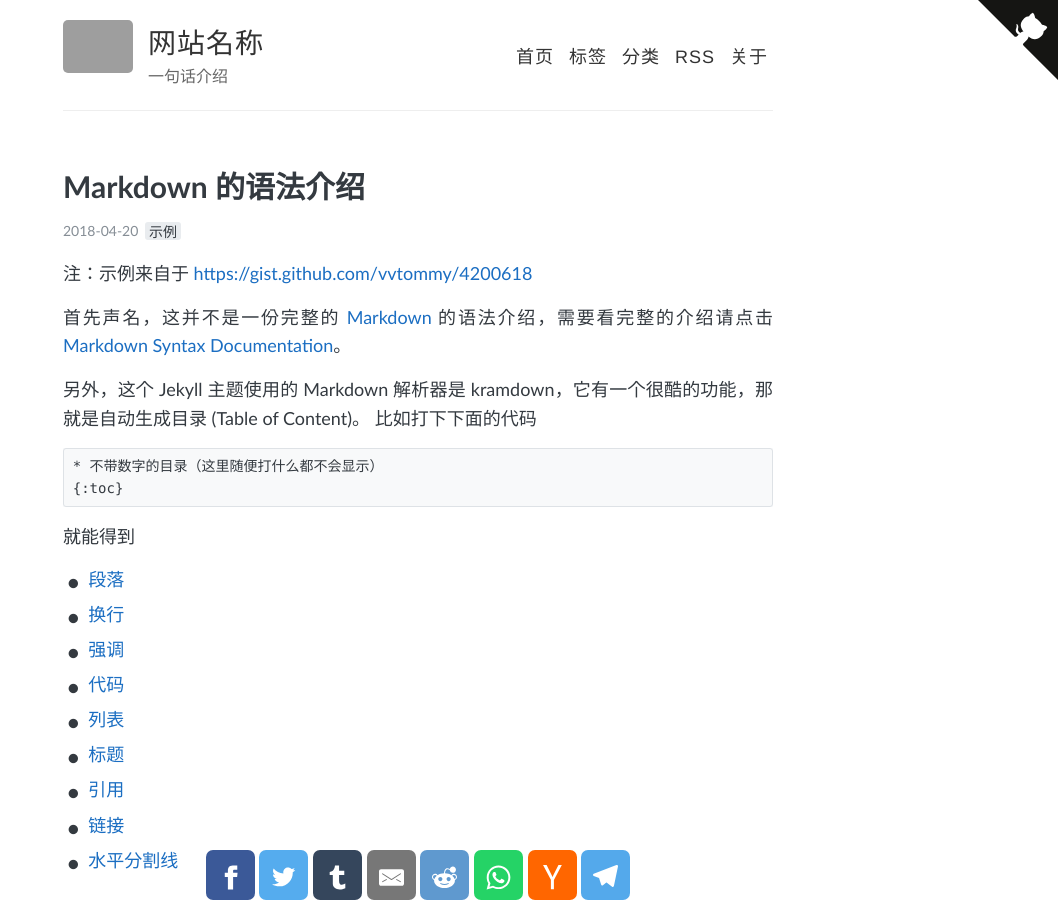
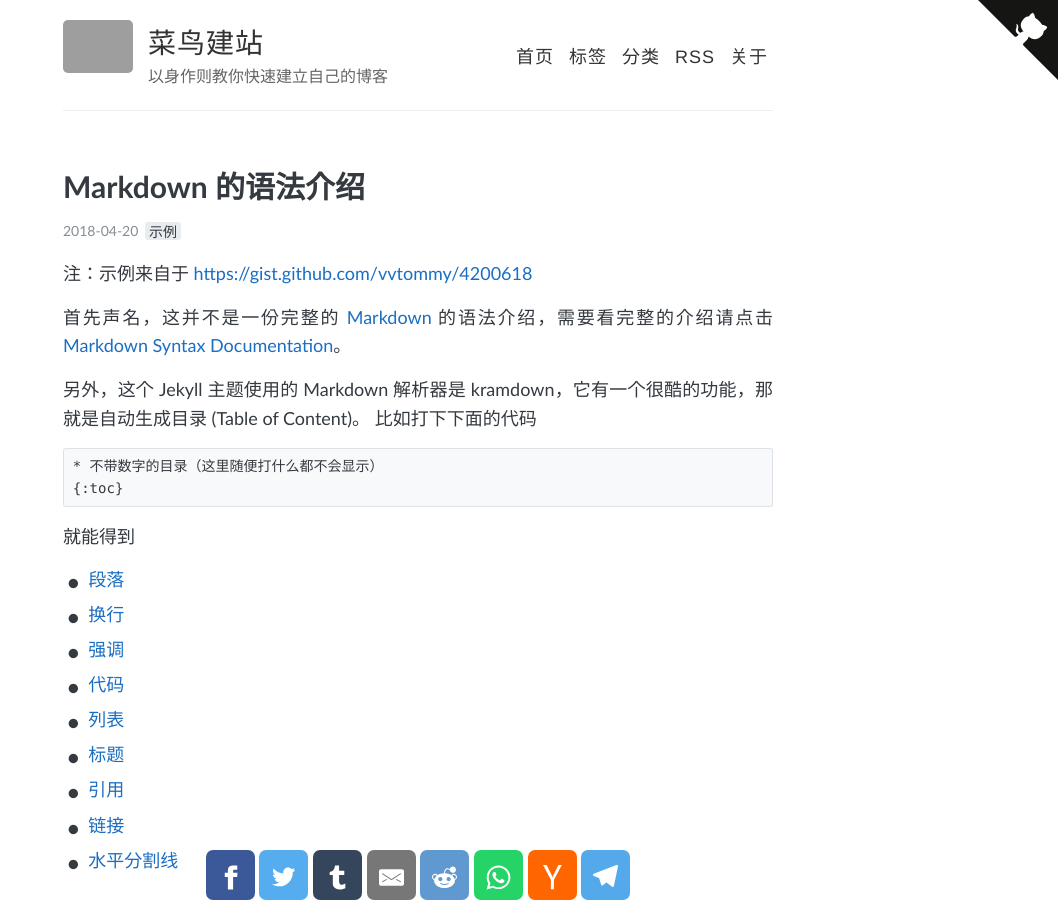
Before and after one commit to TerminusBot/terminus-jekyll-template, a Jekyll site: the page built from _posts/2018-04-20-lao-tian-bu-ping-deng.md, in a window 1280 px wide and 900 px high. Shown: the whole window, without its empty margins (222-1280 px from the left). Built offline with Jekyll 4.4.1, drawn with Linux system fonts in a browser that asks for light colours; grey boxes are pictures that could not be loaded.

Commit message:
改站名

```diff
--- a/_config.yml
+++ b/_config.yml
@@ -3,10 +3,10 @@
 #
 
 # Name of your site (displayed in the header)
-name: 网站名称
+name: 菜鸟建站
 
 # Short bio or description (displayed in the header)
-description: 一句话介绍
+description: 以身作则教你快速建立自己的博客
 
 #
 # Flags below are optional
```
